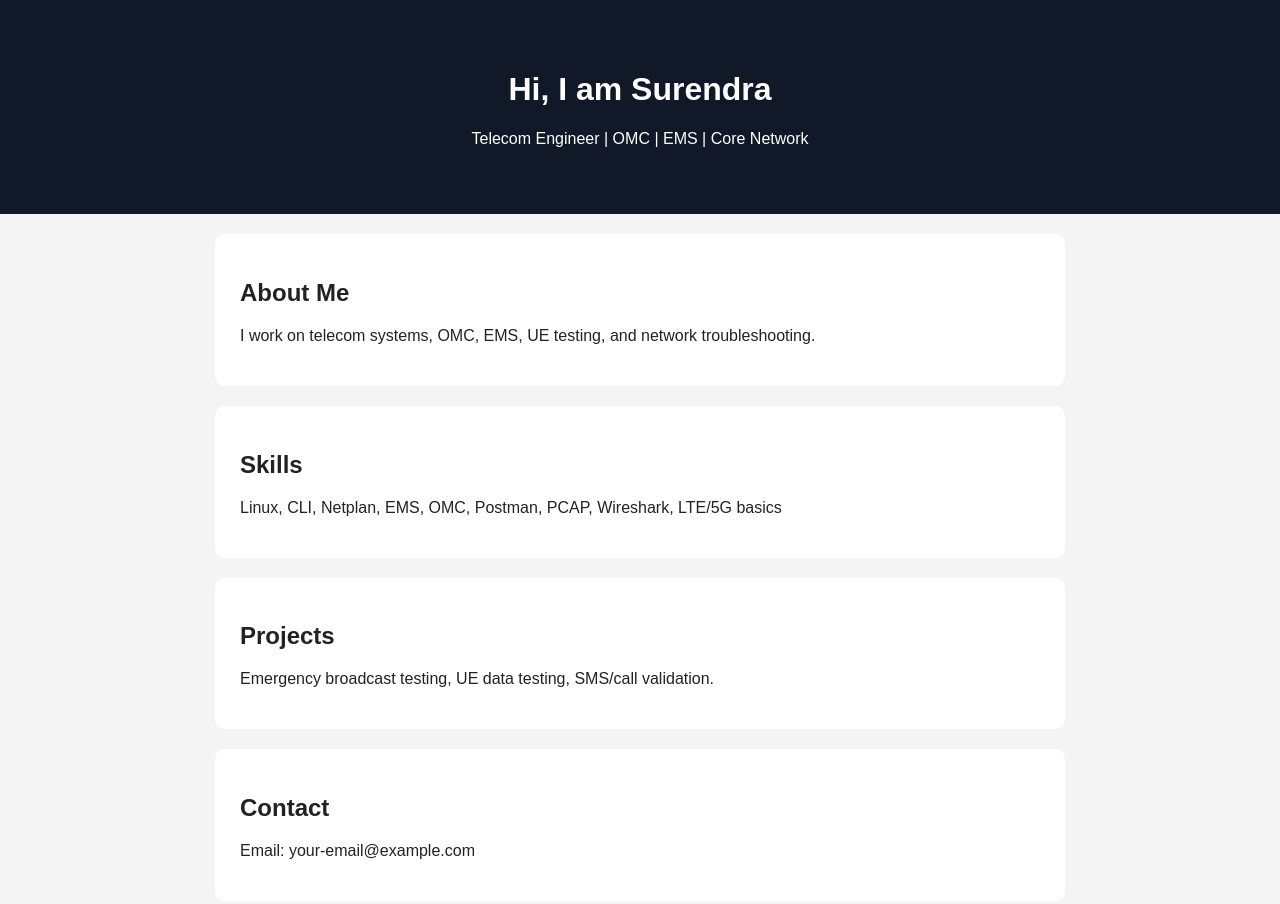
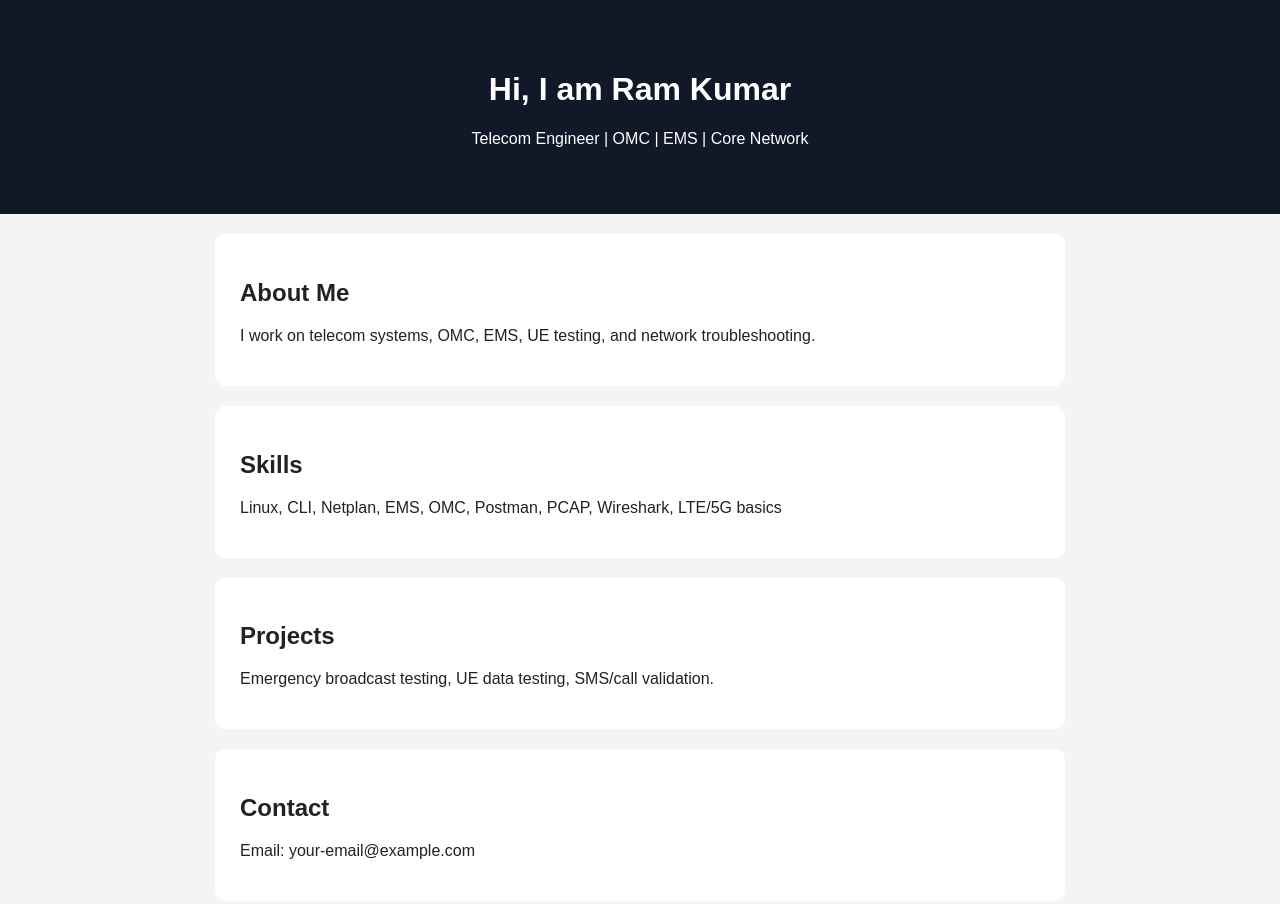
Before and after one commit to VeerathuRamKumar/protfolio, a plain HTML site: page index.html in a window 1280 px wide. Drawn offline with Linux system fonts and the light colour scheme.

Commit message:
Update header name from Surendra to Ram Kumar

```diff
--- a/index.html
+++ b/index.html
@@ -6,7 +6,7 @@
 </head>
 <body>
   <header>
-    <h1>Hi, I am Surendra</h1>
+    <h1>Hi, I am Ram Kumar</h1>
     <p>Telecom Engineer | OMC | EMS | Core Network</p>
   </header>
 
```
